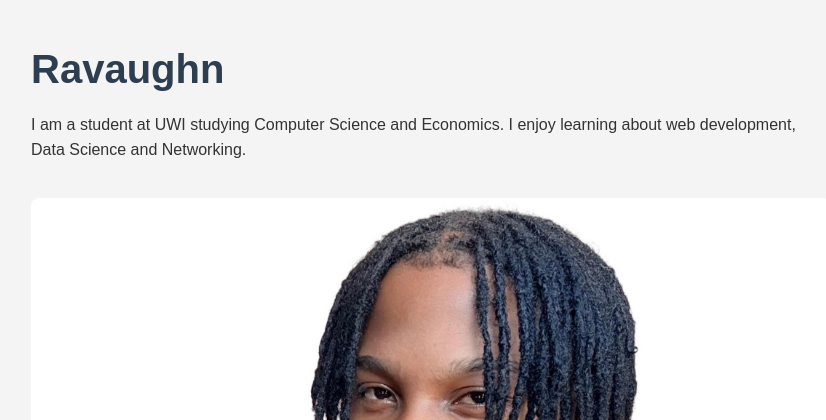
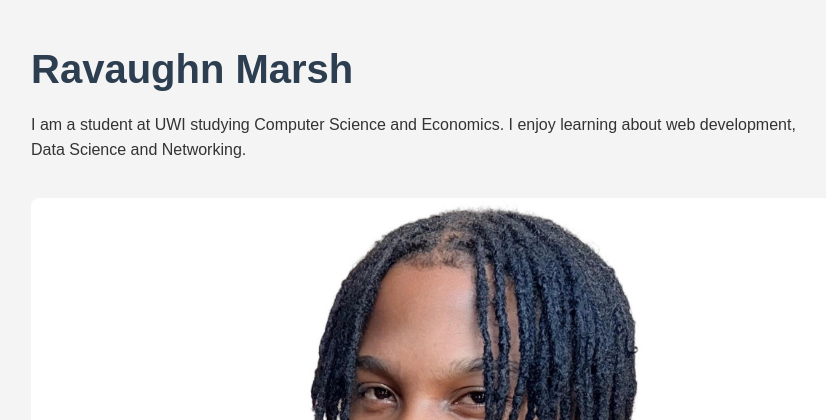
Before and after one commit to ravstarr/info3180-lab1, a Flask app: page /about in a window 1280 px wide. Shown: the top 420 px of the page, without its empty margins (209-1035 px from the left). Run offline with Flask 3, Linux system fonts and the light colour scheme.

Commit message:
Update name in about.html to 'Ravaughn Marsh'

```diff
--- a/templates/about.html
+++ b/templates/about.html
@@ -6,7 +6,7 @@
   <link rel="stylesheet" href="{{ url_for('static', filename='css/app.css') }}">
 </head>
 <body>
-  <h1>Ravaughn</h1>
+  <h1>Ravaughn Marsh</h1>
   <p>I am a student at UWI studying Computer Science and Economics. I enjoy learning about web development, Data Science and Networking.</p>
 
   <img src="{{ url_for('static', filename='profile.jpg') }}" alt="Ravaughn's Profile Picture">
```
